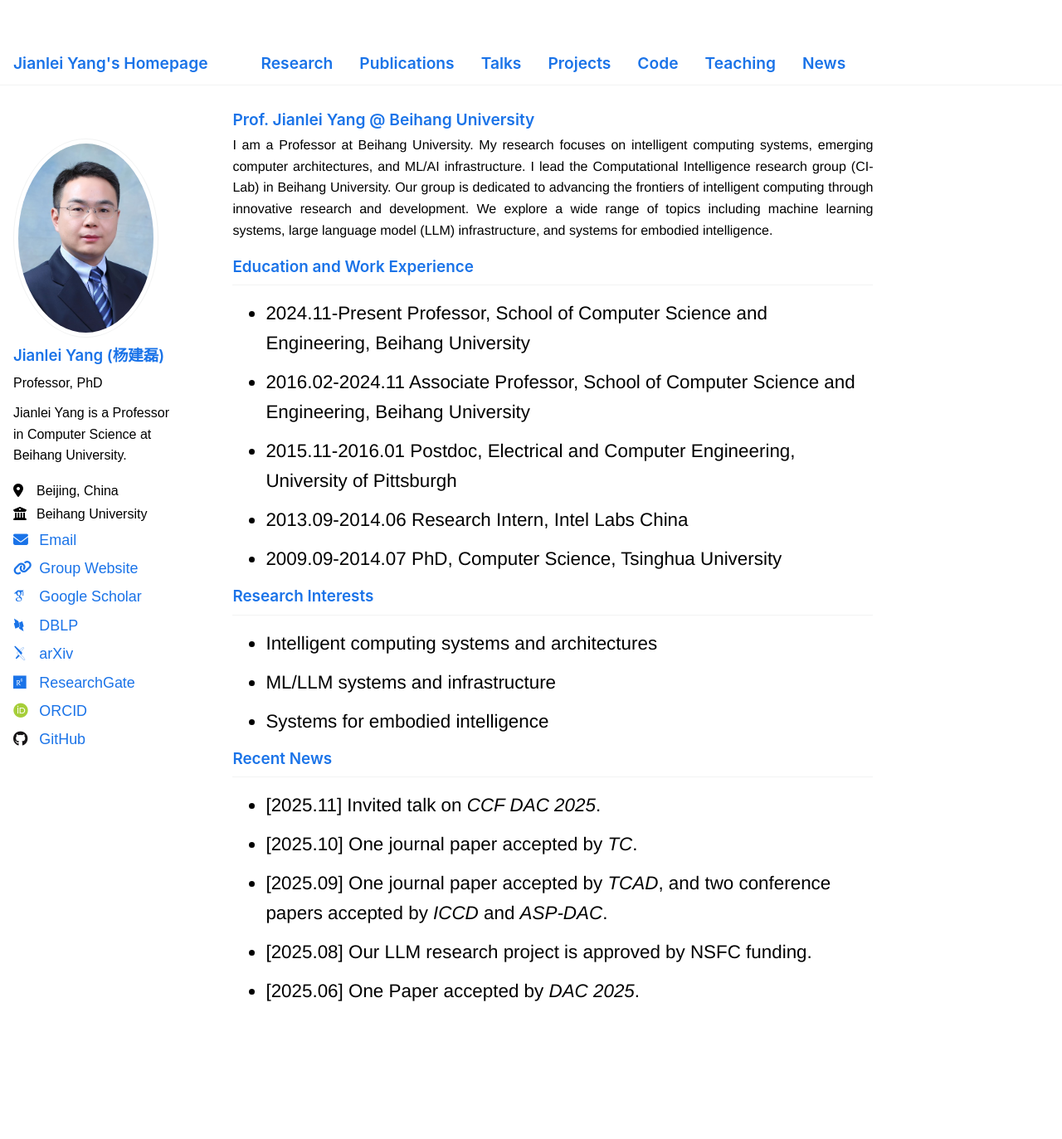
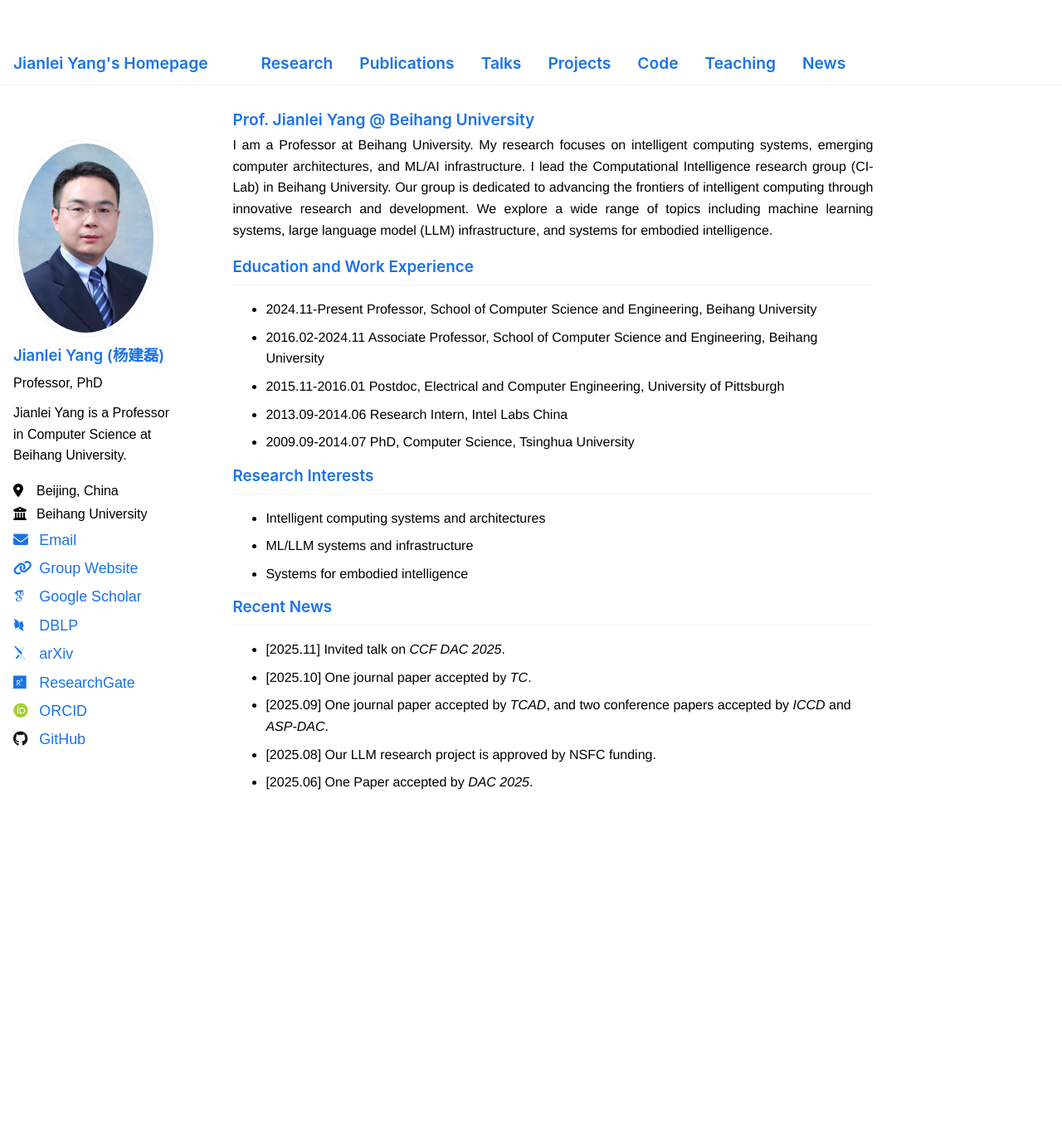
Before and after one commit to dogrush/dogrush.github.io, a Jekyll site: the page built from _pages/about.md, in a window 1280 px wide. Shown: the whole page at 83% size. Built offline with Jekyll 4.4.1, drawn with Linux system fonts in a browser that asks for light colours; some web fonts are replaced; after the commit the page ends 1116 px from its top, so only the background shows below that.

Commit message:
modified:   _sass/layout/_page.scss

```diff
--- a/_sass/layout/_page.scss
+++ b/_sass/layout/_page.scss
@@ -60,7 +60,7 @@
   }
 
   li {
-    font-size: $type-size-medium;
+    font-size: 1em;
   }
 
   /* paragraph indents */
```
